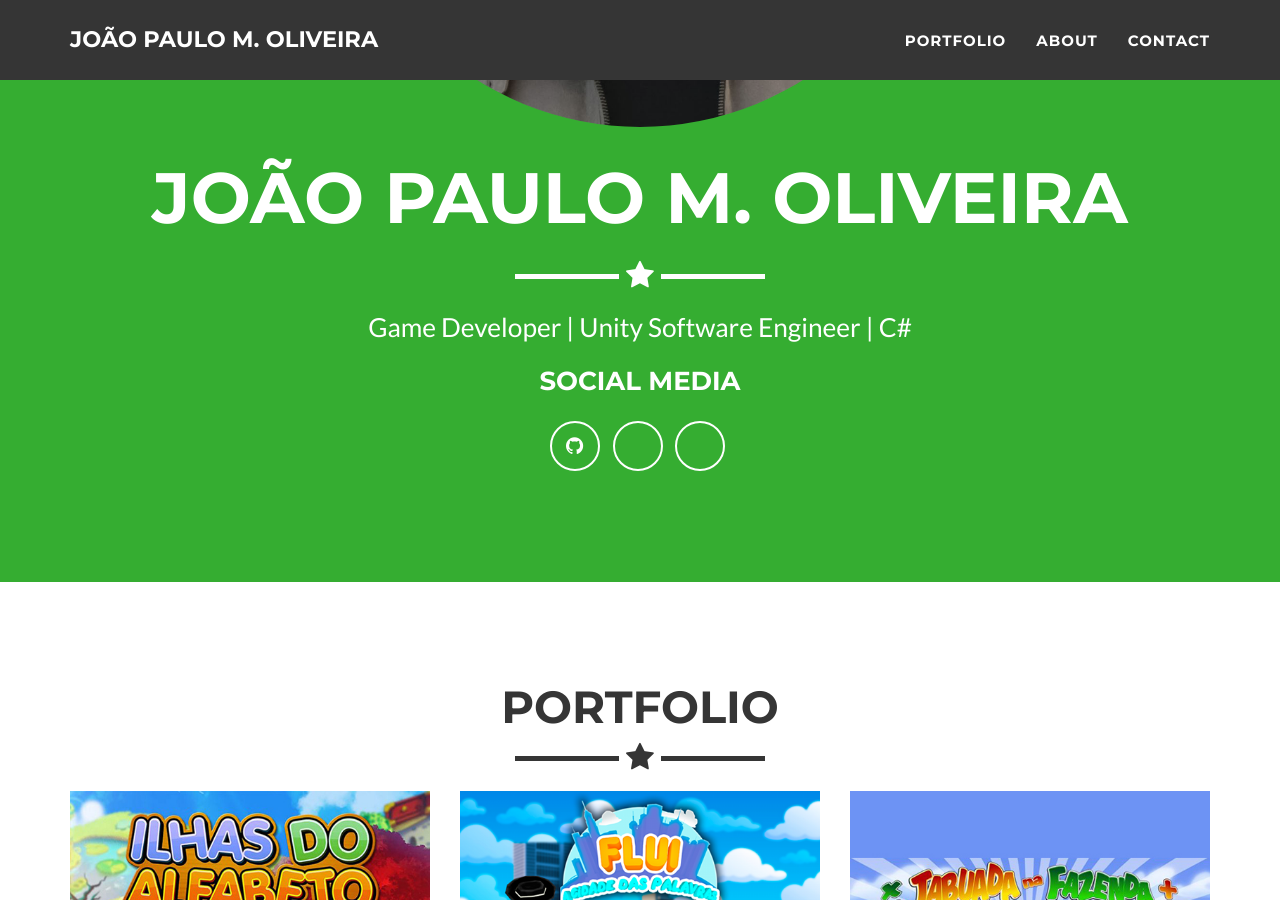
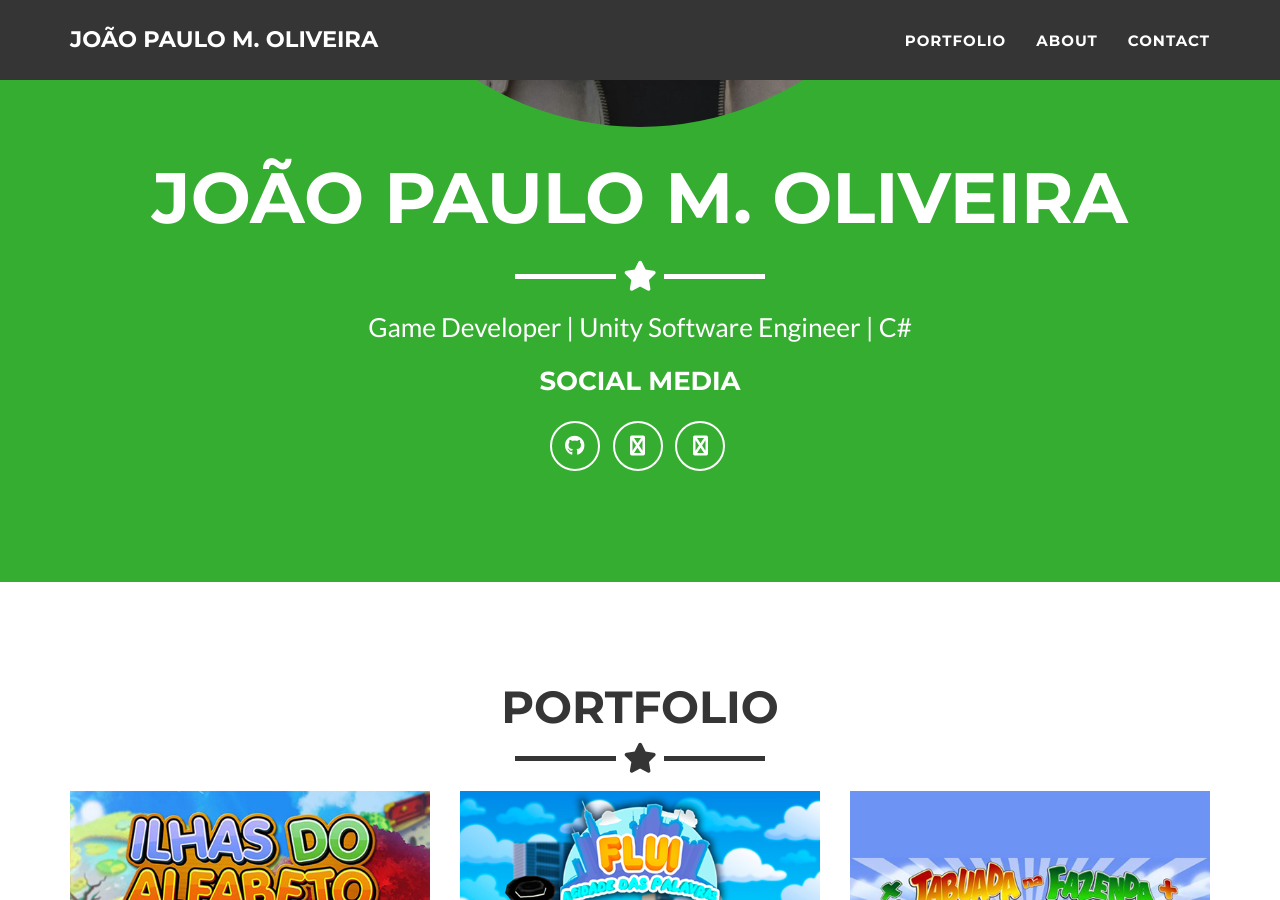
Before and after one commit to jottap/jottap.github.io, a Jekyll site: the page built from index.html, in a window 1280 px wide and 900 px high, scrolled down 685 px. Built offline with Jekyll 4.4.1, drawn with Linux system fonts in a browser that asks for light colours; nearby versions of some CDN libraries.

Commit message:
Add new fontawesome lib

```diff
--- a/_includes/head.html
+++ b/_includes/head.html
@@ -19,9 +19,9 @@
     {% if site.bing_verify %}<meta name="msvalidate.01" content="{{ site.bing_verify }}">{% endif %}
 
     <!-- Custom Fonts -->
-    <link rel="stylesheet" href="{{ "/css/font-awesome/css/font-awesome.min.css" }}">
     <link href="//fonts.googleapis.com/css?family=Montserrat:400,700" rel="stylesheet" type="text/css">
     <link href="//fonts.googleapis.com/css?family=Lato:400,700,400italic,700italic" rel="stylesheet" type="text/css">
+    <script src="https://kit.fontawesome.com/ea590535d6.js" crossorigin="anonymous"></script>
 
     <!-- HTML5 Shim and Respond.js IE8 support of HTML5 elements and media queries -->
     <!-- WARNING: Respond.js doesn't work if you view the page via file:// -->
```
